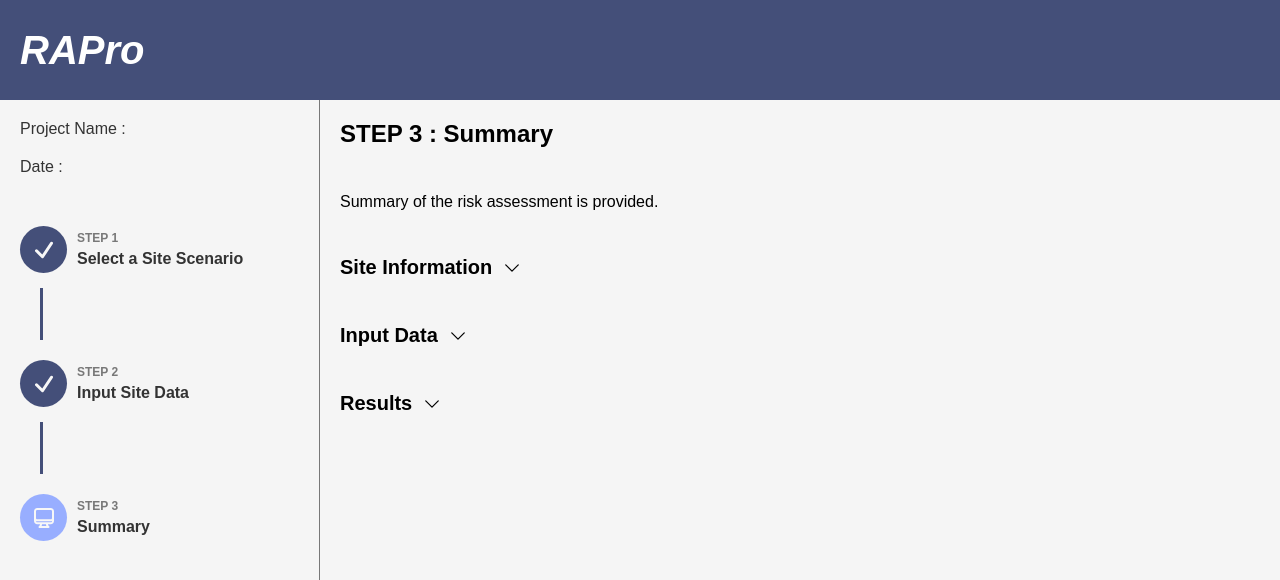
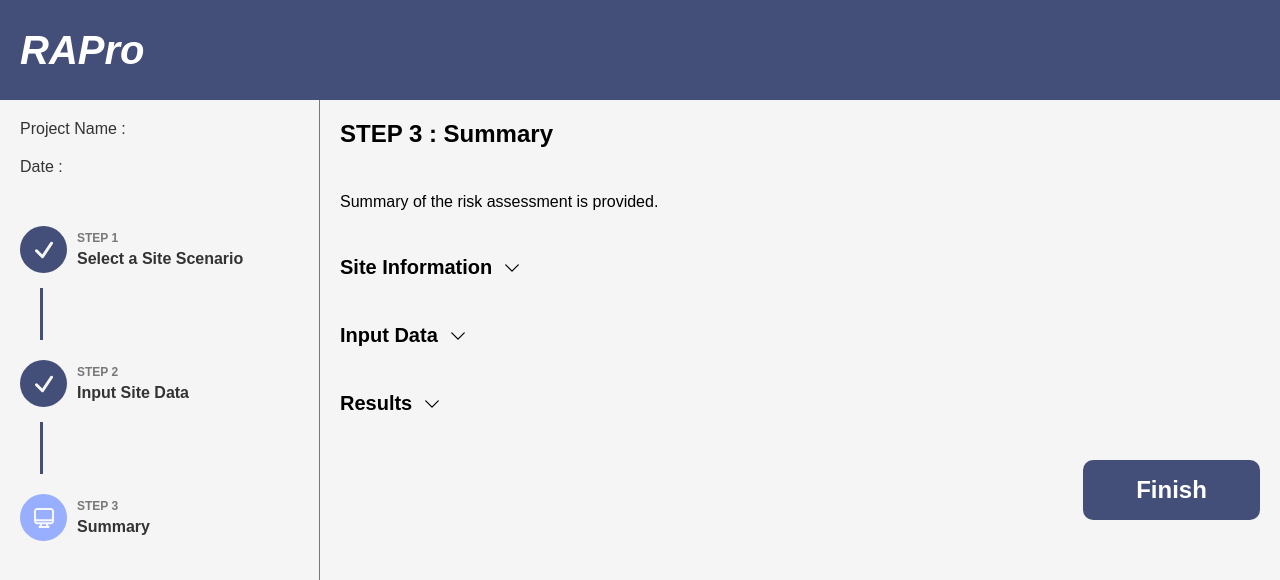
Before and after one commit to VIRAPkoreauniv/RAPro, a React (Vite) app: page /step/3 in a window 1280 px wide. Shown: the top 580 px of the page. Built offline with nearby package versions, Linux system fonts and the light colour scheme; a web font is replaced by a local one.

Commit message:
feat: finish 버튼 홈으로 연결

```diff
--- a/src/pages/step3/Step3Page.style.tsx
+++ b/src/pages/step3/Step3Page.style.tsx
@@ -63,3 +63,7 @@
   flex-direction: column;
   gap: 2rem;
 `
+export const ButtonWrapper = styled.div`
+  display: flex;
+  justify-content: flex-end;
+`
--- a/src/pages/step3/index.tsx
+++ b/src/pages/step3/index.tsx
@@ -8,8 +8,11 @@
 import * as S from './Step3Page.style'
 import Table from '../../components/table'
 import useSummaryUIStore from '../../stores/summary-ui'
+import RectangleButton from '../../components/rectangle-button'
+import { useNavigate } from 'react-router-dom'
 
 export default function Step3Page() {
+  const navigate = useNavigate()
   const { C_Risk } = useComputeC()
   const { NC_Risk } = useComputeNC()
 
@@ -18,7 +21,6 @@
 
   const { isInformationOn, isDataOn, isResultOn } = useSummaryUIStore()
 
-  //TODO: exit 버튼 홈으로 연결
   return (
     <Layout>
       <S.Wrapper>
@@ -81,6 +83,21 @@
             />
           </S.InputWrapper>
         </ToggleBox>
+        <S.ButtonWrapper>
+          <RectangleButton
+            isActive={true}
+            size="medium"
+            onClick={() => {
+              const moveToHome = confirm(
+                'Shall we return to the main page? (The data will be reset.)',
+              )
+
+              moveToHome && navigate('/')
+            }}
+          >
+            Finish
+          </RectangleButton>
+        </S.ButtonWrapper>
       </S.Wrapper>
     </Layout>
   )
```
